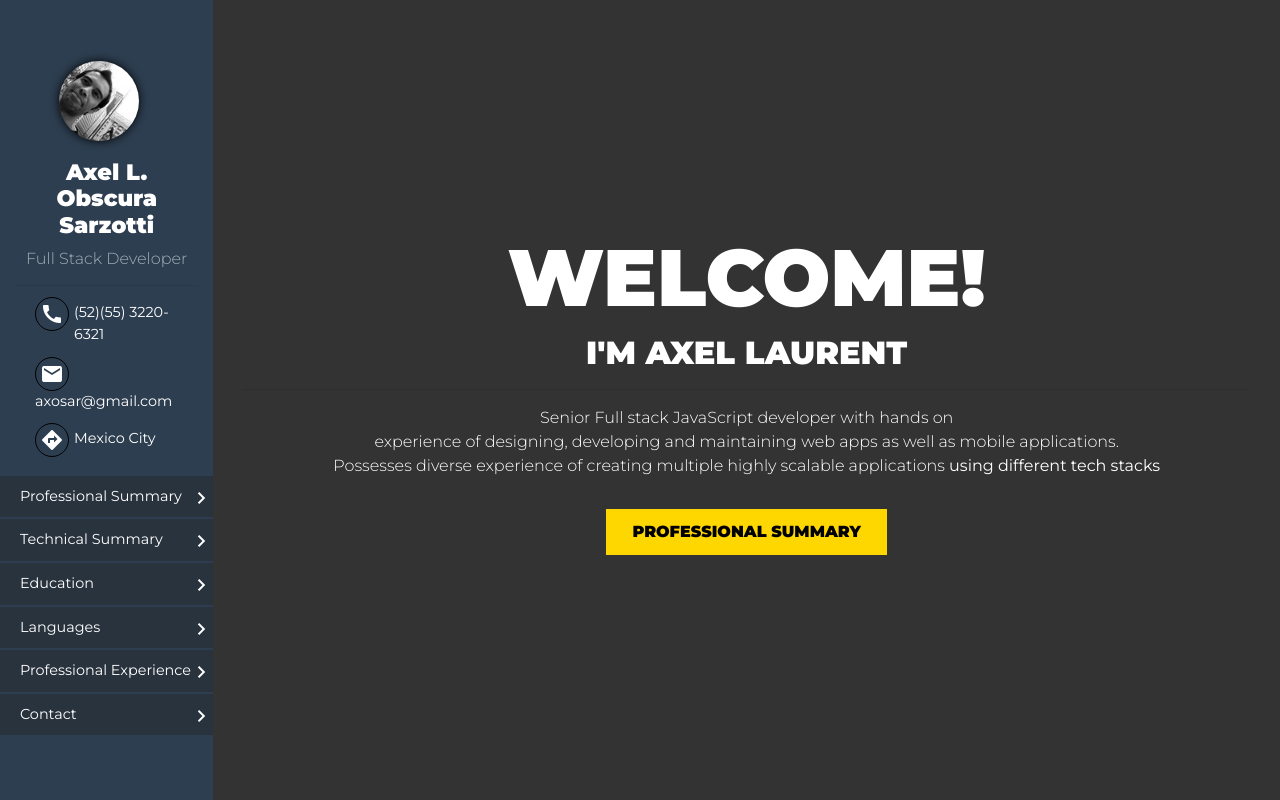
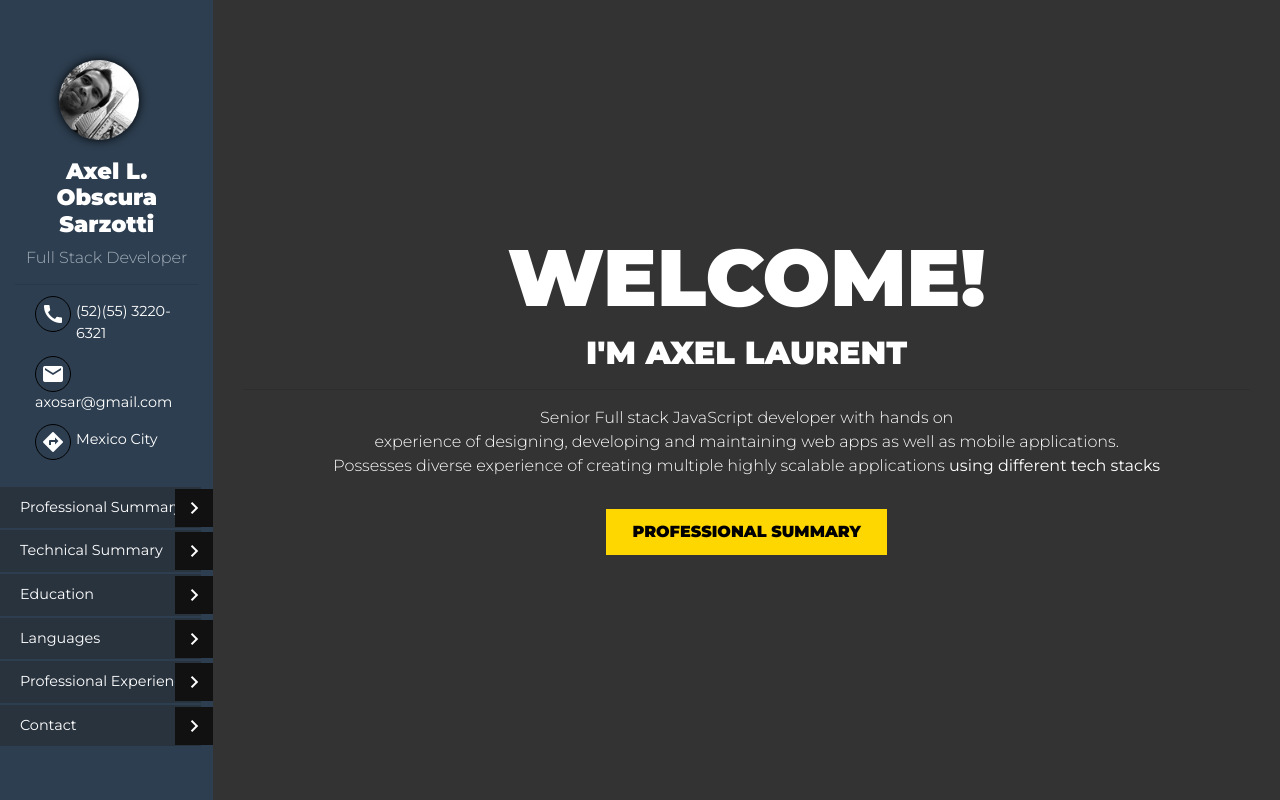
Before and after one commit to axelobscura/cv, a React (Create React App) app: page / in a window 1280 px wide. Built offline with nearby package versions, Linux system fonts and the light colour scheme; a web font is replaced by a local one.

Commit message:
Adding style to menu

```diff
--- a/src/App.css
+++ b/src/App.css
@@ -104,3 +104,7 @@
   background-color: #000000;
   color: gold;
 }
+
+.navbar-light .navbar-nav .nav-link {
+  text-align: left;
+}
--- a/src/component/Menu.css
+++ b/src/component/Menu.css
@@ -37,7 +37,7 @@
     width: 100%;
 }
 
-.menu .flex-column.nav a {
+.navbar-light .navbar-nav .nav-link {
     font-size: 0.9rem;
     color: #ffffff;
     margin: 0;
@@ -67,13 +67,27 @@ i.material-icons {
     position: relative;
     float: left;
     border: 1px solid #000;
-    padding: 4px;
+    padding: 5px;
     margin-right: 5px;
     margin-top: -5px;
     border-radius: 50%;
 }
 
+.navbar-expand .navbar-collapse {
+    width: 100%;
+    margin-top: 20px;
+}
+
+nav.menucv {
+    padding: 0;
+    margin: 0;
+    width: 100%;
+}
+
 .menucv span.material-icons {
     position: absolute;
     right: 0;
+    background: #111111;
+    padding: 7px;
+    margin-top: -8px;
 }
--- a/src/component/Menu.js
+++ b/src/component/Menu.js
@@ -2,6 +2,7 @@ import React from 'react';
 import Container from 'react-bootstrap/Container';
 import Row from 'react-bootstrap/Row';
 import Col from 'react-bootstrap/Col';
+import Navbar from 'react-bootstrap/Navbar';
 import Nav from 'react-bootstrap/Nav';
 import './Menu.css';
 
@@ -23,6 +24,9 @@ const Menu = () => {
                     </Col>
                 </Row>
             </Container>
+            <Navbar collapseOnSelect className="flex-column menucv">
+                <Navbar.Toggle aria-controls="responsive-navbar-nav" />
+                <Navbar.Collapse id="responsive-navbar-nav">
                     <Nav defaultActiveKey="/" className="flex-column menucv">
                         <Nav.Link href="/professional-summary" eventKey="active">
                             <span className="material-icons">keyboard_arrow_right</span> Professional Summary
@@ -43,6 +47,9 @@ const Menu = () => {
                             <span className="material-icons">keyboard_arrow_right</span> Contact
                         </Nav.Link>
                     </Nav>
+                </Navbar.Collapse>
+            </Navbar>
+
             <Container className="redessociales">
                 <Row style={{ display: 'none' }}>
                     <Col><i className="material-icons">twitter</i></Col>
```
Lines whose indentation alone changed are shown as unchanged.
